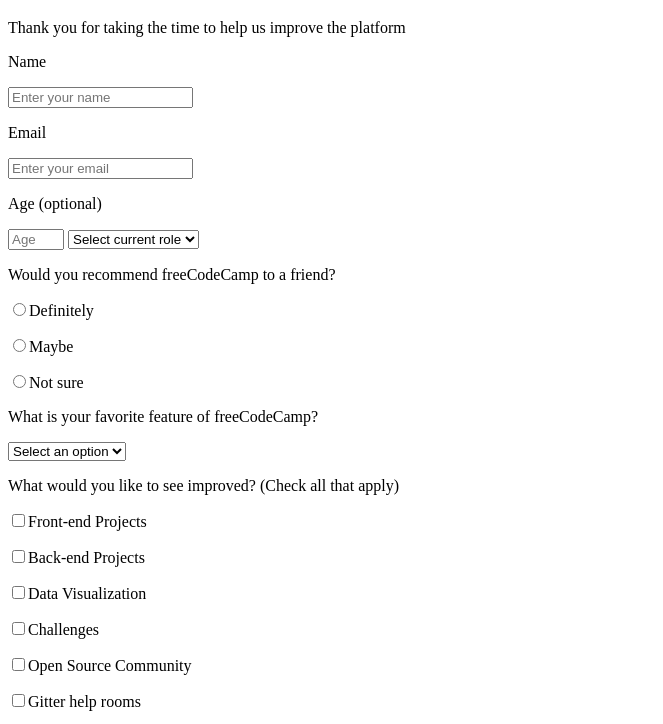
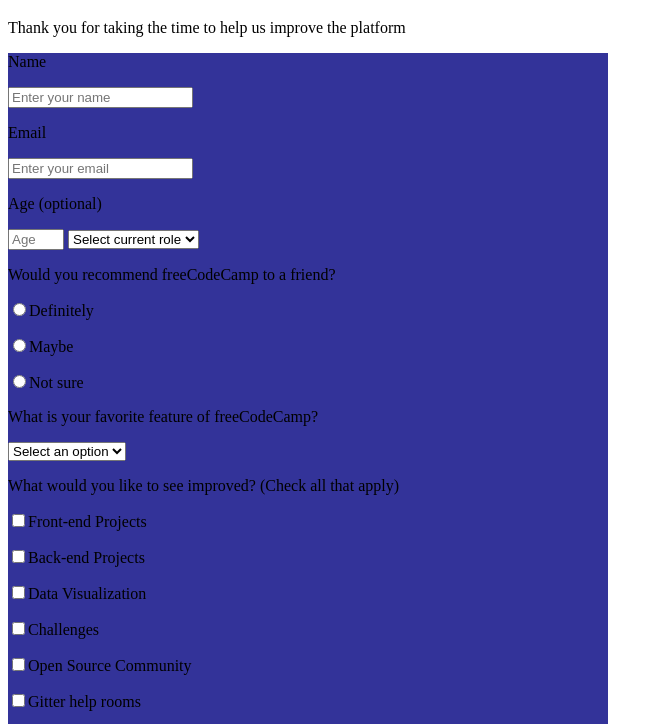
Before and after one commit to KHAZHI404/first_steps, a plain HTML site: page sites/freeCodeCamp_Survey_Form/index.html in a window 1280 px wide. Shown: the part 61-785 px from the top of the page, without its empty margins (0-663 px from the left). Drawn offline with Linux system fonts and the light colour scheme.

Commit message:
add style.css file

```diff
--- a/sites/freeCodeCamp_Survey_Form/index.html
+++ b/sites/freeCodeCamp_Survey_Form/index.html
@@ -5,6 +5,7 @@
     <meta http-equiv="X-UA-Compatible" content="IE=edge">
     <meta name="viewport" content="width=device-width, initial-scale=1.0">
     <title>freeCodeCamp Survey Form</title>
+    <link rel="stylesheet" href="style.css">
 </head>
 <body>
     <h1 id='title'>freeCodeCamp Survey Form</h1>
--- /dev/null
+++ b/sites/freeCodeCamp_Survey_Form/style.css
@@ -0,0 +1,4 @@
+#survey-form {
+    background: rgba(0,0,128,0.8);
+    width: 600px;
+}
```
